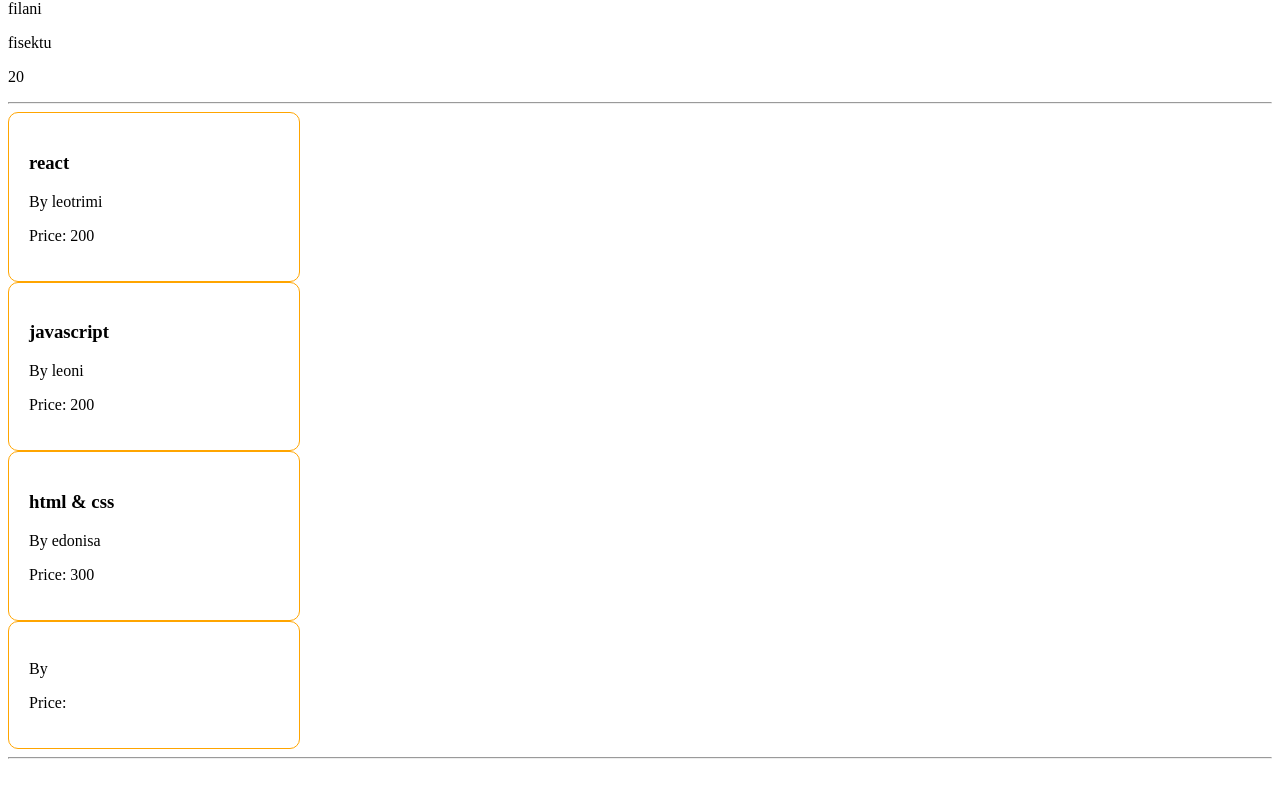
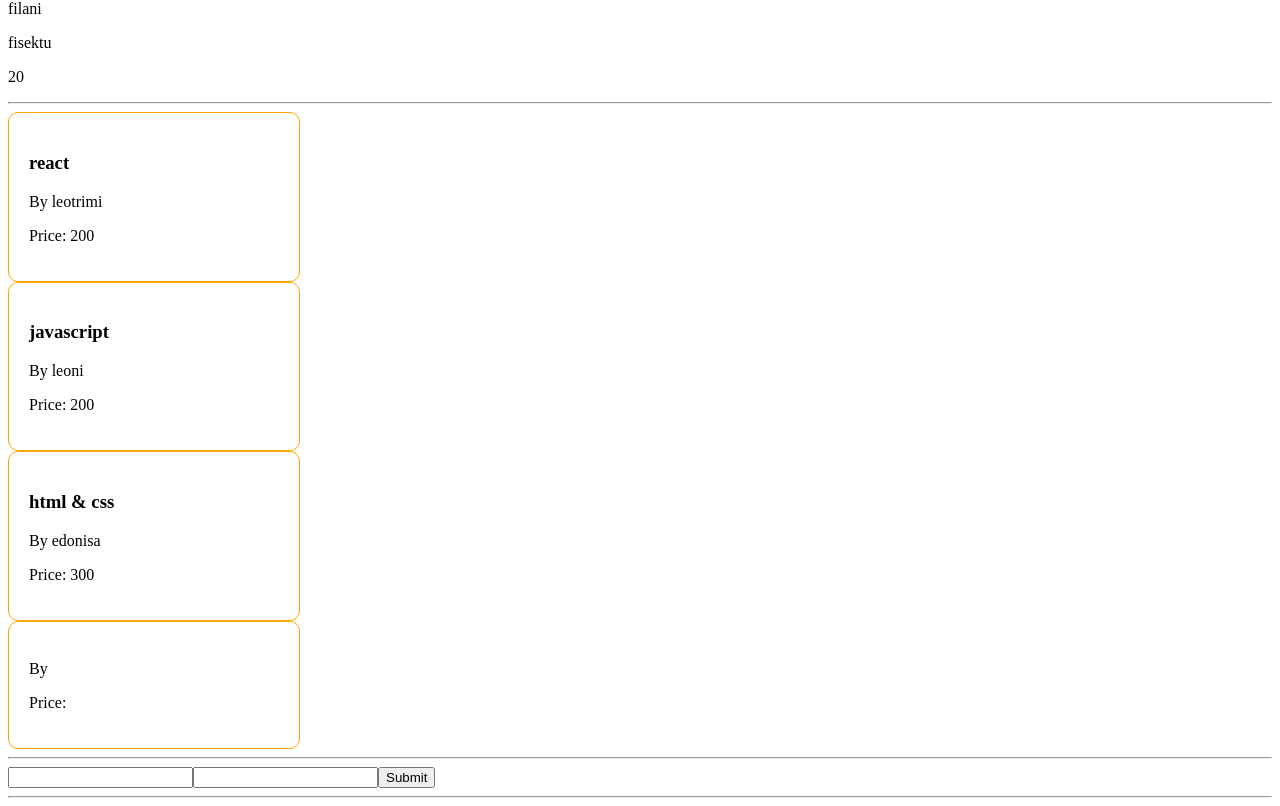
Before and after one commit to 3gzon/react-js, a React (Vite) app: page / in a window 1280 px wide. Shown: the part 1201-2007 px from the top of the page. Before the commit the page ends 1968 px from the top, so only its background shows below. Built offline with nearby package versions, Linux system fonts and the light colour scheme.

Commit message:
form submit

```diff
--- a/src/App.jsx
+++ b/src/App.jsx
@@ -9,6 +9,7 @@ import TwoStateComponent from "./components/TwoStateComponent";
 import RenderList from "./components/Lists/RenderList";
 import RenderListObjects from "./components/Lists/RenderListObjects";
 import Courses from "./components/Lists/Courses";
+import FormSubmit from "./components/form/FormSubmit";
 
 function App() {
   const courses = [
@@ -65,7 +66,8 @@ function App() {
       }
 
       <hr />
-
+      <FormSubmit />
+      <hr />
     </>
   )
 }
--- /dev/null
+++ b/src/components/form/FormSubmit.jsx
@@ -0,0 +1,55 @@
+import React, { useState } from "react";
+
+function FormSubmit() {
+    const [name, setName] = useState("");
+    const [surname, setSurname] = useState("");
+    const [error, setError] = useState("");
+    const handleSubmit = (event) => {
+        console.log(event);
+        event.preventDefault();
+        if (name.trim() === "") {
+            setError("Name is required")
+            return
+        }
+
+        if (name.includes("2")) {
+            setError("Name has number")
+            return
+        }
+
+        if (name.length < 2) {
+            setError("Name is to short")
+            return
+        }
+        if (surname.trim() === "") {
+            setError("Surname is required")
+            return
+        }
+
+        if (surname.length < 2) {
+            setError("Surname is to short")
+            return
+        }
+        setError("");
+        console.log(name);
+        console.log(surname);
+}
+    return (
+        <div>
+            <form onSubmit={handleSubmit}>
+                <input type="text"
+                    value={name}
+                    onChange={(event)=>{setName(event.target.value)}}
+                />
+                <input type="text"
+                    value={surname}
+                    onChange={(event)=>{setSurname(event.target.value)}}
+                />
+                <button type="submit">Submit</button>
+            </form>
+            {error && <p style={{color:"red"}}>{error }</p>}
+        </div>
+  )
+}
+
+export default FormSubmit;
```
